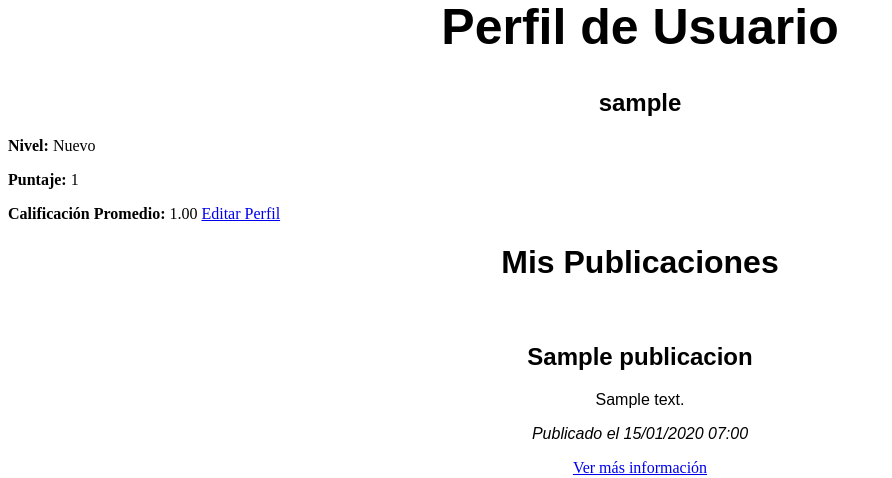
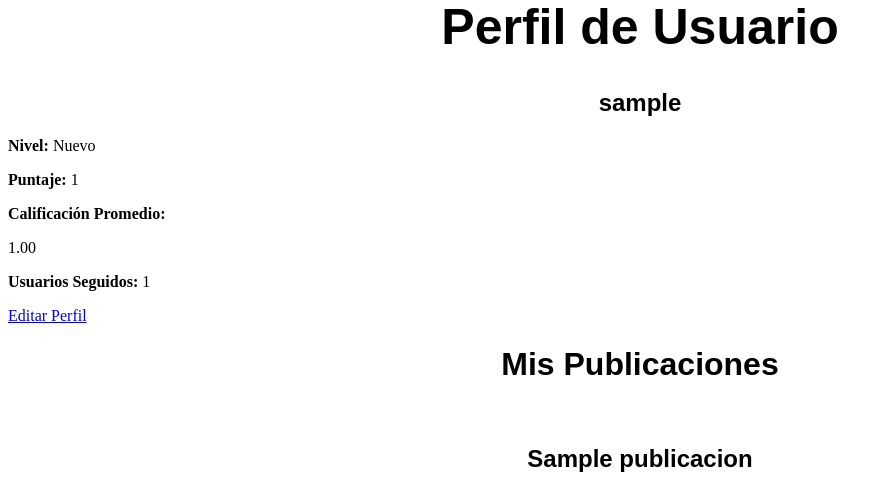
Before and after one commit to chicharron1/bookity-proyecto-inicial, a Django app: page /perfil/ in a window 1280 px wide. Shown: the part 114-592 px from the top of the page, without its empty margins (0-892 px from the left). Run offline with Django 5.2, Linux system fonts and the light colour scheme; a user stored in the database is signed in; tables that the repository leaves empty hold one stand-in row (values such as "Sample post"); some web fonts are replaced.

Commit message:
Seguir y dejar de seguir usuarios

```diff
--- a/bookity/BookityApp/models.py
+++ b/bookity/BookityApp/models.py
@@ -36,6 +36,15 @@ class Perfil(models.Model):
     puntaje_usuario = models.IntegerField(default=0)
     nivel_usuario = models.CharField(max_length=20, choices=[('Nuevo', 'Nuevo'), ('Medio', 'Medio'), ('KPro', 'KPro')], default='Nuevo')
     promedio_calificaciones = models.FloatField(default=0.0, null=True, blank=True)
+    usuarios_seguidos = models.ManyToManyField('self', related_name='seguidores', blank=True)
+
+    def seguir_usuario(self, usuario):
+        self.usuarios_seguidos.add(usuario.perfil)
+        self.save()
+
+    def dejar_de_seguir_usuario(self, usuario):
+        self.usuarios_seguidos.remove(usuario.perfil)
+        self.save()
 
     def actualizar_promedio_calificaciones(self):
         from .models import Publicacion  # evita import circular
--- a/bookity/BookityApp/templates/BookityApp/perfil.html
+++ b/bookity/BookityApp/templates/BookityApp/perfil.html
@@ -4,12 +4,13 @@
 <h2 style="text-align: center; font-family: 'inder', sans-serif;">{{ user.username }}</h2>
 <p><strong>Nivel:</strong> {{ perfil.nivel_usuario }}</p>
 <p><strong>Puntaje:</strong> {{ perfil.puntaje_usuario }}</p>
-<p><strong>Calificación Promedio:</strong>
+<p><strong>Calificación Promedio:</strong></p>
 {% if perfil.promedio_calificaciones %}
     {{ perfil.promedio_calificaciones|floatformat:2 }}
 {% else %}
     Sin calificaciones aún
 {% endif %}
+<p><strong>Usuarios Seguidos:</strong> {{ perfil.usuarios_seguidos.count }}</p>
 
 <a href="{% url 'editar_perfil' %}">Editar Perfil</a>
 
--- a/bookity/BookityApp/views.py
+++ b/bookity/BookityApp/views.py
@@ -264,4 +264,18 @@ def usuarios_perfil(request, username):
     perfil = get_object_or_404(Perfil, user=usuario)
     publicaciones_cerradas = Publicacion.objects.filter(user=usuario, estado='Cerrado').order_by('-fecha_publicacion')
     publicaciones_disponibles = Publicacion.objects.filter(user=usuario, estado='Disponible').order_by('-fecha_publicacion')
-    return render(request, 'BookityApp/usuarios_perfil.html', {'usuario': usuario, 'perfil': perfil, 'publicaciones_cerradas': publicaciones_cerradas, 'publicaciones_disponibles': publicaciones_disponibles})
+    usuario_logeado = get_object_or_404(User, username=request.user.username)
+
+    siguiendo = perfil in usuario_logeado.perfil.usuarios_seguidos.all()
+
+    if request.method == "POST":
+        accion = request.POST.get("accion")
+
+        if accion == "seguir":
+            usuario_logeado.perfil.seguir_usuario(usuario)
+        elif accion == "dejar_de_seguir":
+            usuario_logeado.perfil.dejar_de_seguir_usuario(usuario)
+
+        return redirect("usuarios_perfil", username=username)
+
+    return render(request, 'BookityApp/usuarios_perfil.html', {'usuario': usuario, 'perfil': perfil, 'publicaciones_cerradas': publicaciones_cerradas, 'publicaciones_disponibles': publicaciones_disponibles, 'siguiendo': siguiendo})
```
Also changed, not shown: bookity/BookityApp/templates/BookityApp/usuarios_perfil.html (+10 -0 lines), bookity/BookityApp/migrations/0016_perfil_usuarios_seguidos.py (added), bookity/BookityApp/migrations/0017_alter_perfil_usuarios_seguidos.py (added).
